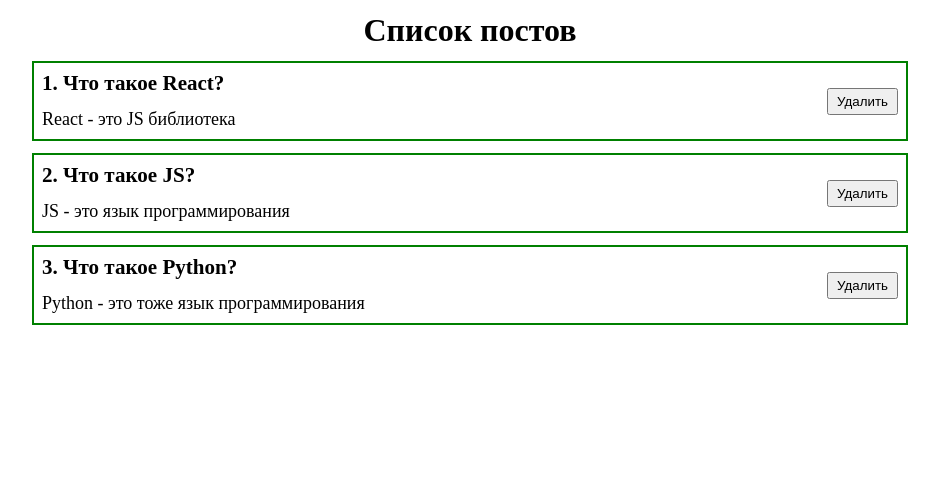
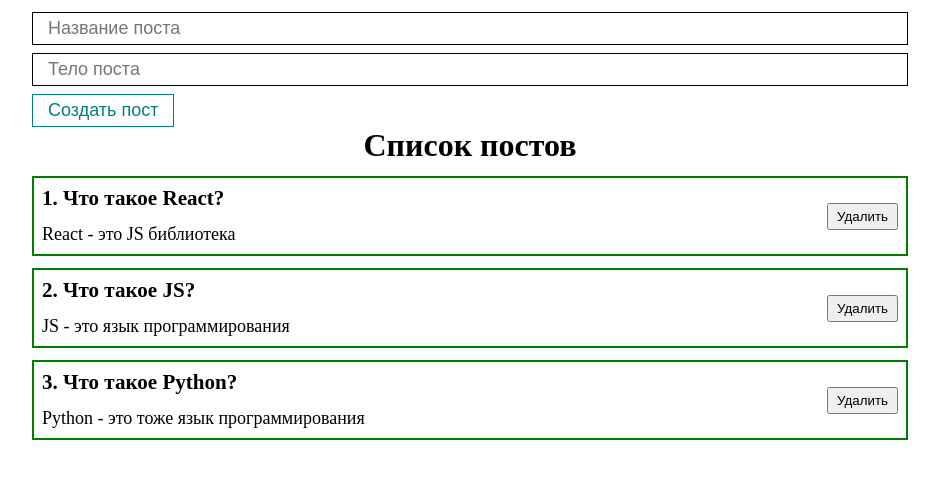
Before and after one commit to VladimirShadrov/React-projects, a React (Vite) app in the folder Pomodoro/: page / in a window 1280 px wide. Shown: the top 478 px of the page, without its empty margins (170-1109 px from the left). Built offline with nearby package versions, Linux system fonts and the light colour scheme.

Commit message:
Созданы UI сомпоненты button и input

```diff
--- /dev/null
+++ b/Pomodoro/src/components/UI/button/button.module.css
@@ -0,0 +1,8 @@
+.myButton {
+  padding: 5px 15px;
+  color: teal;
+  font-size: 18px;
+  background: transparent;
+  cursor: pointer;
+  border: 1px solid teal;
+}
--- /dev/null
+++ b/Pomodoro/src/components/UI/button/button.tsx
@@ -0,0 +1,18 @@
+import React from 'react';
+import classes from '../button/button.module.css';
+
+type ButtonProps = {
+  title: string;
+  disabled: boolean;
+  action: (event: React.MouseEvent<HTMLButtonElement>) => void;
+};
+
+export default function MyButton({ options }: { options: ButtonProps }) {
+  const { title, disabled, action } = options;
+
+  return (
+    <button disabled={disabled} onClick={(event) => action(event)} className={classes.myButton}>
+      {title}
+    </button>
+  );
+}
--- /dev/null
+++ b/Pomodoro/src/components/UI/input/input.module.css
@@ -0,0 +1,13 @@
+.myInput {
+  padding: 5px 15px;
+  outline: none;
+  box-sizing: border-box;
+  font-size: 18px;
+  width: 100%;
+  margin-bottom: 8px;
+  border: 1px solid black;
+
+  &:focus-within {
+    border: 1px solid teal;
+  }
+}
--- /dev/null
+++ b/Pomodoro/src/components/UI/input/input.tsx
@@ -0,0 +1,9 @@
+import classes from '../input/input.module.css';
+
+type InputProps = {
+  placeholder: string;
+};
+
+export default function MyInput({ props }: { props: InputProps }) {
+  return <input {...props} className={classes.myInput} />;
+}
--- a/Pomodoro/src/components/postList.tsx
+++ b/Pomodoro/src/components/postList.tsx
@@ -1,4 +1,8 @@
+import React from 'react';
+import MyButton from './UI/button/button';
 import PostItem from './postItem';
+import MyInput from './UI/input/input';
+
 type PostData = {
   id: number;
   title: string;
@@ -11,8 +15,24 @@ type PostListProps = {
 };
 
 export default function PostList({ postsData }: { postsData: PostListProps }) {
+  function createPost(event: React.MouseEvent) {
+    event.preventDefault();
+    console.log('Button click');
+  }
+
   return (
     <>
+      <form>
+        <MyInput props={{ placeholder: 'Название поста' }} />
+        <MyInput props={{ placeholder: 'Тело поста' }} />
+        <MyButton
+          options={{
+            title: 'Создать пост',
+            disabled: false,
+            action: createPost,
+          }}
+        />
+      </form>
       <h1 className="post-list__title" style={{ textAlign: 'center', marginBottom: '12px' }}>
         {postsData.title}
       </h1>
```
